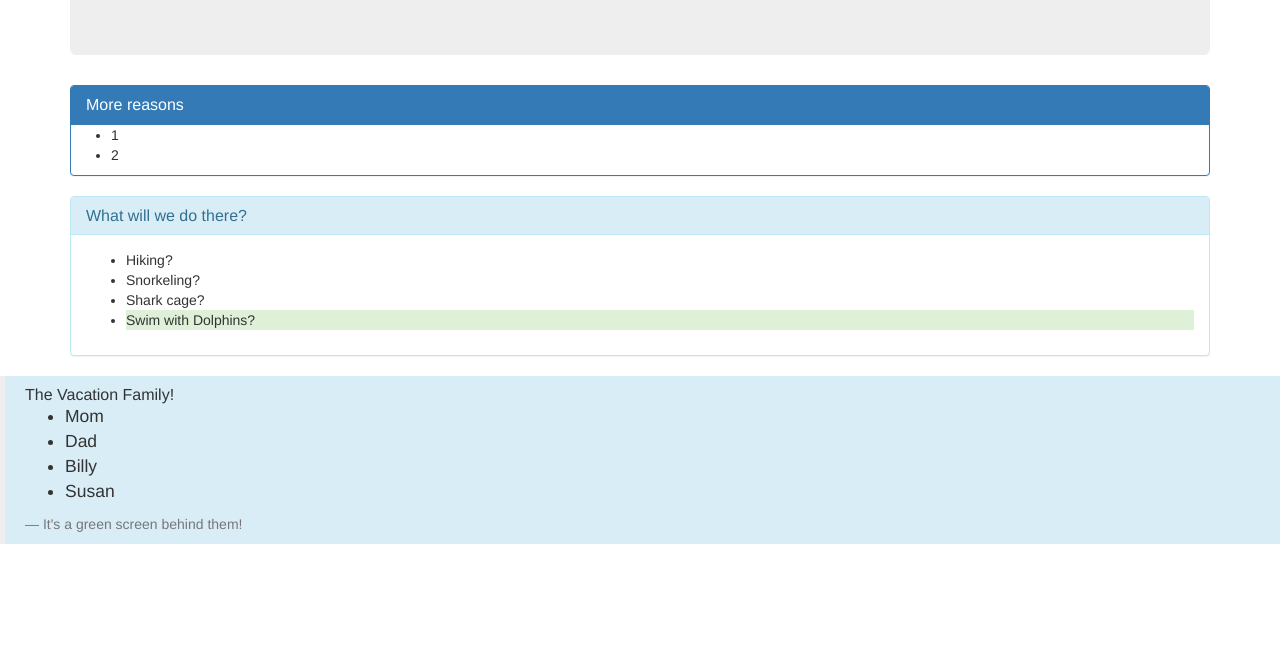
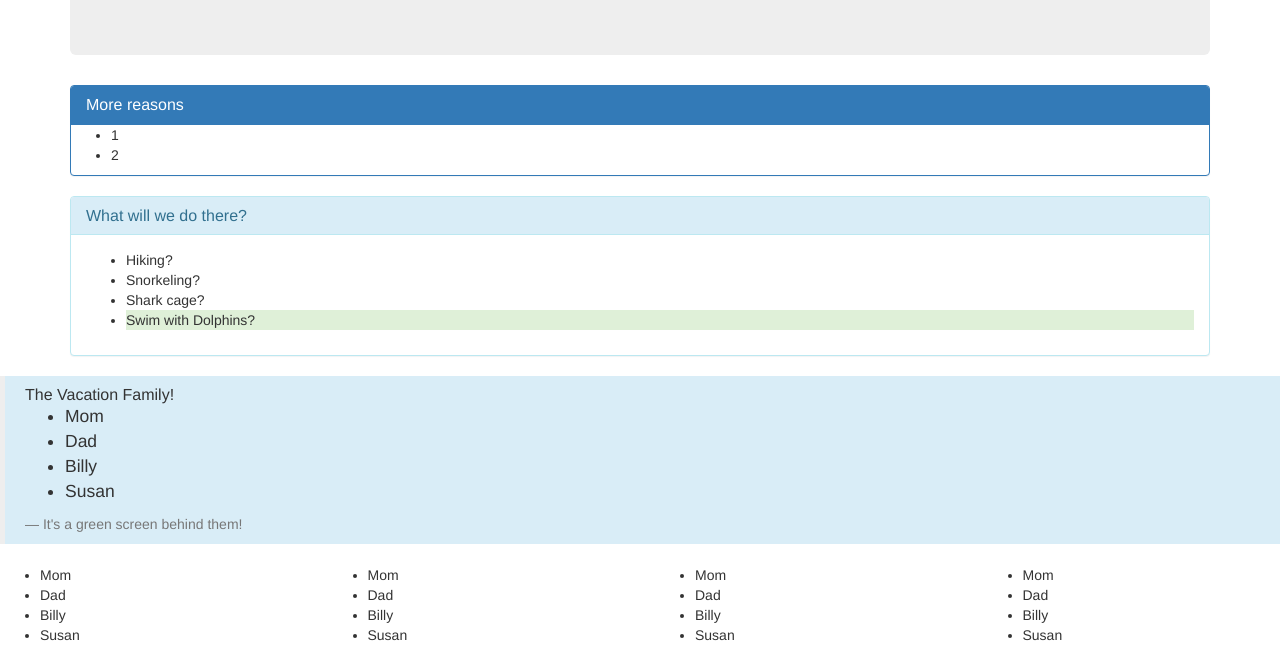
Before and after one commit to Mathew29/vacation-site, a plain HTML site: page index.html in a window 1280 px wide. Shown: the part 190-845 px from the top of the page. Before the commit the page ends 800 px from the top, so only its background shows below. Drawn offline with Linux system fonts and the light colour scheme.

Commit message:
experiment with rows and columns

```diff
--- a/index.html
+++ b/index.html
@@ -54,6 +54,47 @@
       </blockquote>
 
 
+      <div class="row">
+        <div class="col-md-3">
+        </div>
+
+
+      </div>
+      <div class="row">
+        <div class="col-md-3">
+          <ul>
+            <li>Mom</li>
+            <li>Dad</li>
+            <li>Billy</li>
+            <li>Susan</li>
+          </ul>
+        </div>
+        <div class="col-md-3">
+          <ul>
+            <li>Mom</li>
+            <li>Dad</li>
+            <li>Billy</li>
+            <li>Susan</li>
+          </ul>
+        </div>
+        <div class="col-md-3">
+          <ul>
+            <li>Mom</li>
+            <li>Dad</li>
+            <li>Billy</li>
+            <li>Susan</li>
+          </ul>
+        </div>
+        <div class="col-md-3">
+          <ul>
+            <li>Mom</li>
+            <li>Dad</li>
+            <li>Billy</li>
+            <li>Susan</li>
+          </ul>
+        </div>
+      </div>
+
     </div>
   </body>
 </html>
```
